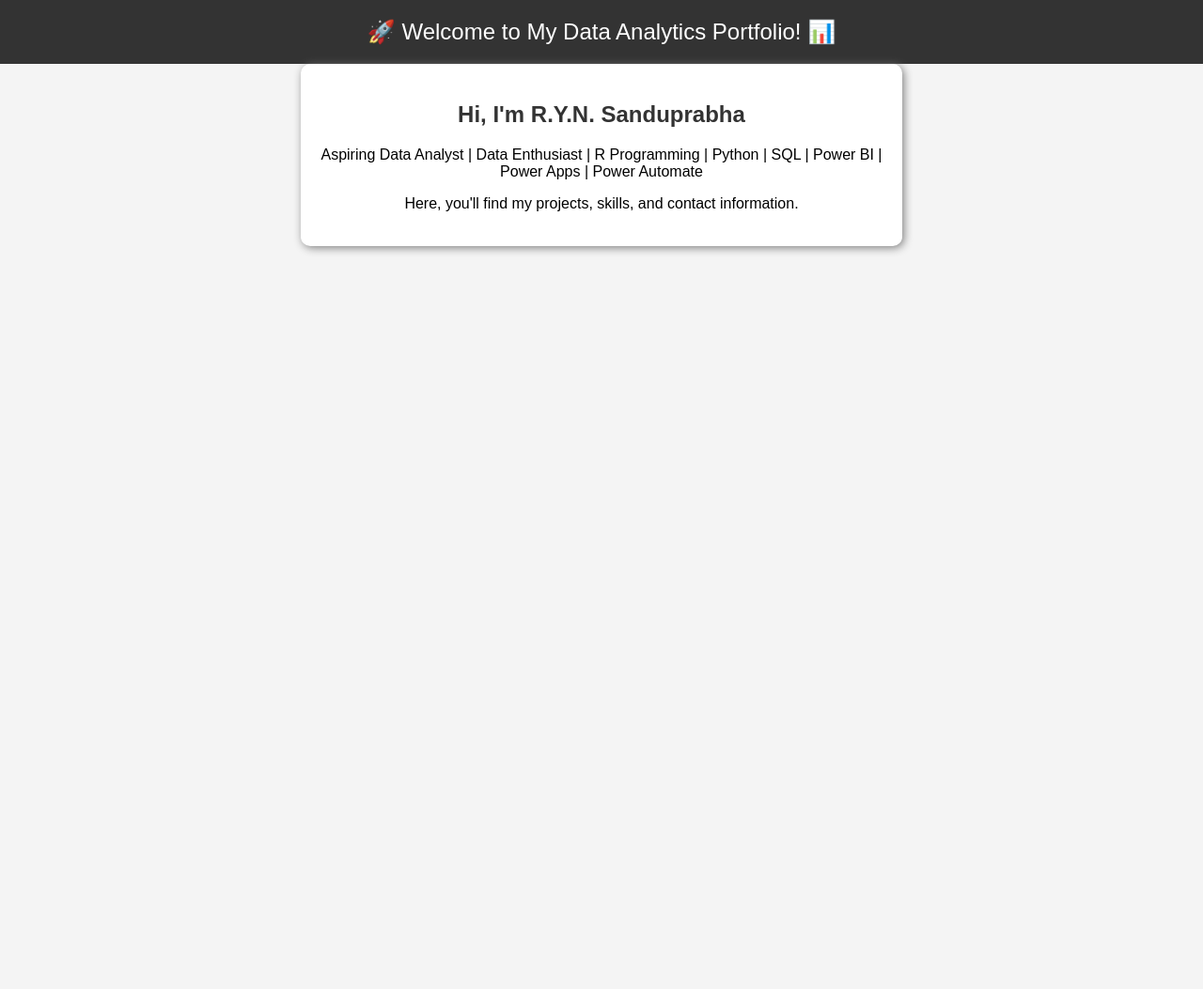
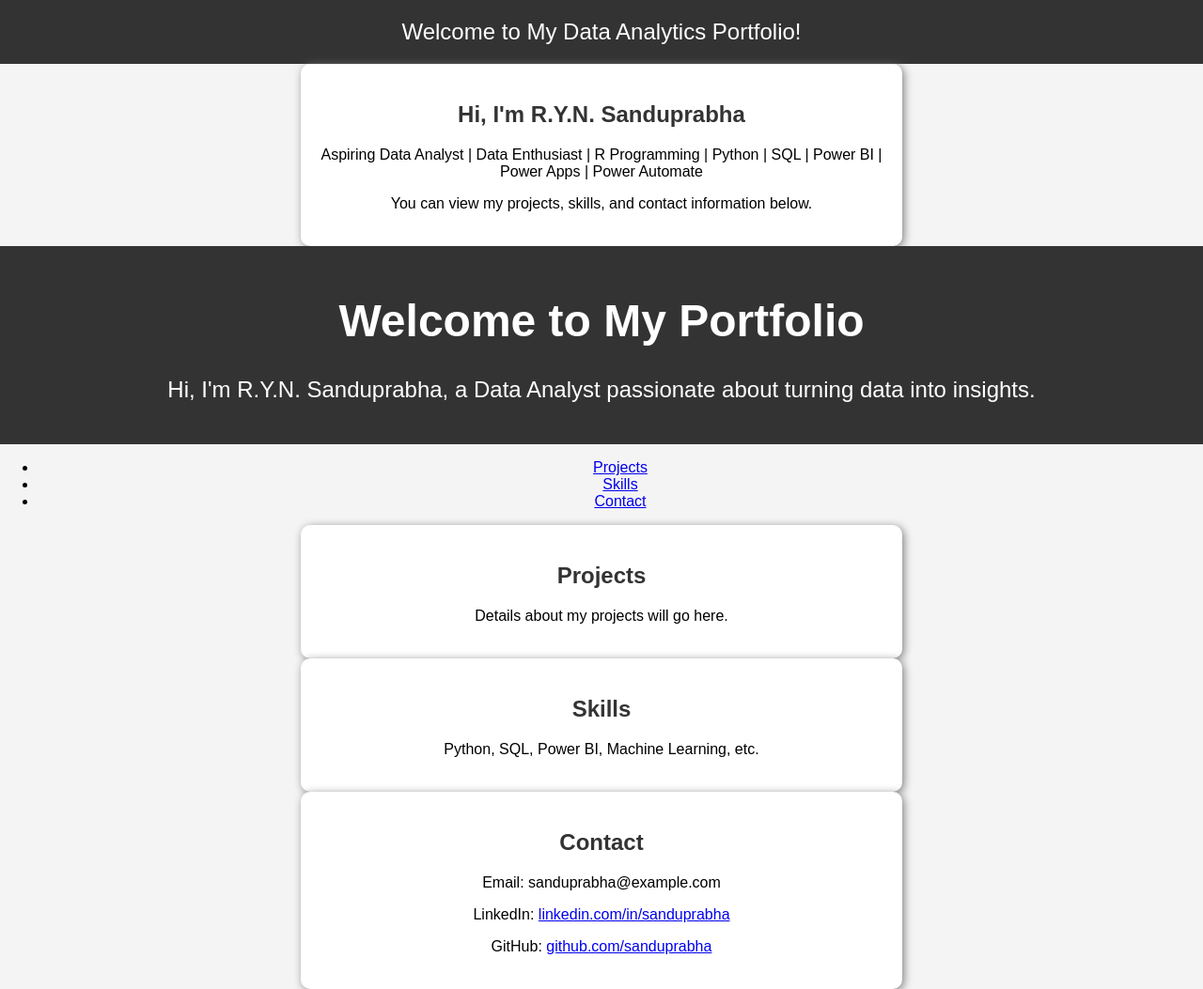
Before and after one commit to nikini2002/My-Portfolio-, a plain HTML site: page index.html in a window 1280 px wide. Shown: the whole page at 94% size. Before the commit the page ends 800 px from the top, so only its background shows below. Drawn offline with Linux system fonts and the light colour scheme.

Commit message:
Update index.html

```diff
--- a/index.html
+++ b/index.html
@@ -33,11 +33,48 @@
     </style>
 </head>
 <body>
-    <header>🚀 Welcome to My Data Analytics Portfolio! 📊</header>
+    <header>Welcome to My Data Analytics Portfolio!</header>
     <section>
         <h2>Hi, I'm R.Y.N. Sanduprabha</h2>
         <p>Aspiring Data Analyst | Data Enthusiast | R Programming | Python | SQL | Power BI | Power Apps | Power Automate</p>
-        <p>Here, you'll find my projects, skills, and contact information.</p>
+        <p> You can view my projects, skills, and contact information below.</p>
     </section>
 </body>
 </html>
+
+<!DOCTYPE html>
+<html lang="en">
+<head>
+    <meta charset="UTF-8">
+    <meta name="viewport" content="width=device-width, initial-scale=1.0">
+    <title>My Portfolio</title>
+    <link rel="stylesheet" href="style.css"> <!-- This links a CSS file for styling -->
+</head>
+<body>
+    <header>
+        <h1>Welcome to My Portfolio</h1>
+        <p>Hi, I'm R.Y.N. Sanduprabha, a Data Analyst passionate about turning data into insights.</p>
+    </header>
+    <nav>
+        <ul>
+            <li><a href="#projects">Projects</a></li>
+            <li><a href="#skills">Skills</a></li>
+            <li><a href="#contact">Contact</a></li>
+        </ul>
+    </nav>
+    <section id="projects">
+        <h2>Projects</h2>
+        <p>Details about my projects will go here.</p>
+    </section>
+    <section id="skills">
+        <h2>Skills</h2>
+        <p>Python, SQL, Power BI, Machine Learning, etc.</p>
+    </section>
+    <section id="contact">
+        <h2>Contact</h2>
+        <p>Email: sanduprabha@example.com</p>
+        <p>LinkedIn: <a href="#">linkedin.com/in/sanduprabha</a></p>
+        <p>GitHub: <a href="#">github.com/sanduprabha</a></p>
+    </section>
+</body>
+</html>
```
